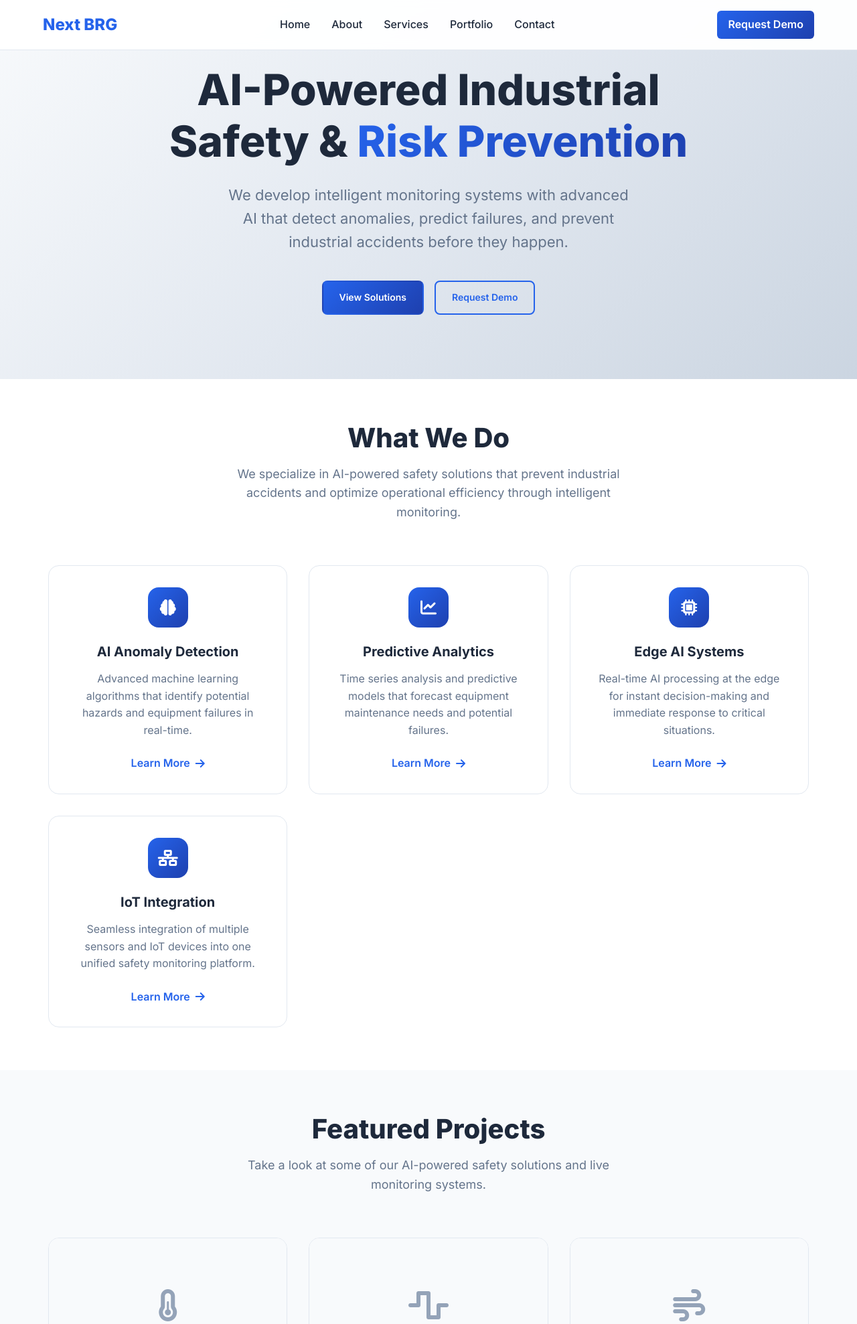
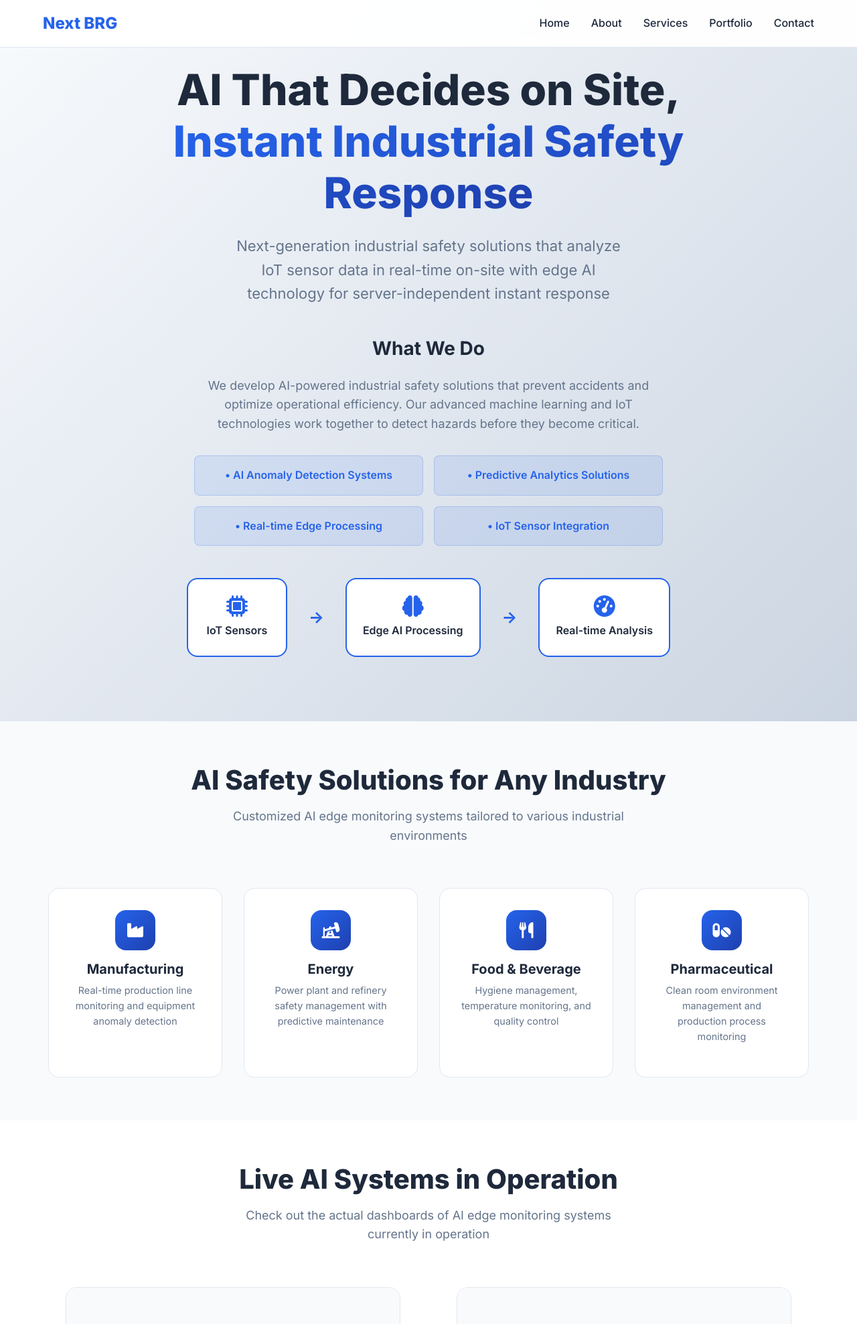
Before and after one commit to superhyuk/home2, a Flask app: page / in a window 1280 px wide. Shown: the top 1977 px of the page at 67% size. Run offline with Flask 3, Linux system fonts and the light colour scheme.

Commit message:
250803 fix

```diff
--- a/static/css/style.css
+++ b/static/css/style.css
@@ -169,20 +169,7 @@ p {
     width: 100%;
 }
 
-.nav-cta {
-    background: var(--gradient-primary);
-    color: white;
-    padding: 0.5rem 1rem;
-    border-radius: 0.375rem;
-    text-decoration: none;
-    font-weight: 600;
-    transition: all 0.3s ease;
-}
 
-.nav-cta:hover {
-    transform: translateY(-1px);
-    box-shadow: var(--shadow-md);
-}
 
 .nav-toggle {
     display: none;
@@ -277,11 +264,168 @@ p {
     margin-bottom: 2.5rem;
 }
 
+.what-we-do-content {
+    margin: 3rem 0;
+    max-width: 700px;
+    margin-left: auto;
+    margin-right: auto;
+}
+
+.what-we-do-content h3 {
+    font-size: 1.75rem;
+    font-weight: 700;
+    margin-bottom: 1.5rem;
+    color: var(--text-dark);
+    text-align: center;
+}
+
+.hero-description {
+    font-size: 1.125rem;
+    color: var(--text-light);
+    margin-bottom: 2rem;
+    line-height: 1.6;
+    text-align: center;
+}
+
+.hero-features {
+    display: grid;
+    grid-template-columns: repeat(auto-fit, minmax(250px, 1fr));
+    gap: 1rem;
+    margin-bottom: 3rem;
+}
+
+.feature-item {
+    background: rgba(37, 99, 235, 0.1);
+    padding: 1rem;
+    border-radius: 0.5rem;
+    color: var(--primary-color);
+    font-weight: 600;
+    text-align: center;
+    border: 1px solid rgba(37, 99, 235, 0.2);
+}
+
+.technology-flow {
+    display: flex;
+    justify-content: center;
+    align-items: center;
+    gap: 2rem;
+    margin-top: 3rem;
+    flex-wrap: wrap;
+}
+
+.flow-item {
+    display: flex;
+    flex-direction: column;
+    align-items: center;
+    gap: 0.5rem;
+    padding: 1.5rem;
+    background: var(--bg-white);
+    border: 2px solid var(--primary-color);
+    border-radius: 1rem;
+    min-width: 150px;
+}
+
+.flow-item i {
+    font-size: 2rem;
+    color: var(--primary-color);
+}
+
+.flow-item span {
+    font-weight: 600;
+    color: var(--text-dark);
+    text-align: center;
+}
+
+.flow-arrow {
+    font-size: 1.5rem;
+    color: var(--primary-color);
+    font-weight: bold;
+}
+
+.industry-applications {
+    padding: 4rem 0;
+    background: var(--bg-light);
+}
+
+.industry-grid {
+    display: grid;
+    grid-template-columns: repeat(auto-fit, minmax(250px, 1fr));
+    gap: 2rem;
+}
+
+.industry-card {
+    background: var(--bg-white);
+    border: 1px solid var(--border-color);
+    border-radius: 1rem;
+    padding: 2rem;
+    text-align: center;
+    transition: all 0.3s ease;
+}
+
+.industry-card:hover {
+    transform: translateY(-5px);
+    box-shadow: var(--shadow-lg);
+    border-color: var(--primary-color);
+}
+
+.industry-icon {
+    width: 60px;
+    height: 60px;
+    background: var(--gradient-primary);
+    border-radius: 1rem;
+    display: flex;
+    align-items: center;
+    justify-content: center;
+    margin: 0 auto 1rem;
+    color: white;
+    font-size: 1.5rem;
+}
+
+.industry-card h3 {
+    font-size: 1.25rem;
+    font-weight: 700;
+    margin-bottom: 0.5rem;
+    color: var(--text-dark);
+}
+
+.industry-card p {
+    color: var(--text-light);
+    font-size: 0.9rem;
+}
+
 .hero-buttons {
     display: flex;
     justify-content: center;
     gap: 1rem;
     flex-wrap: wrap;
+}
+
+.demo-status {
+    position: absolute;
+    top: 1rem;
+    right: 1rem;
+    display: flex;
+    align-items: center;
+    gap: 0.5rem;
+    background: rgba(16, 185, 129, 0.9);
+    color: white;
+    padding: 0.25rem 0.75rem;
+    border-radius: 1rem;
+    font-size: 0.75rem;
+    font-weight: 600;
+}
+
+.status-dot {
+    width: 8px;
+    height: 8px;
+    background: white;
+    border-radius: 50%;
+    animation: pulse 2s infinite;
+}
+
+@keyframes pulse {
+    0%, 100% { opacity: 1; }
+    50% { opacity: 0.5; }
 }
 
 
@@ -328,10 +472,6 @@ p {
 }
 
 /* Services Section */
-.services-preview {
-    padding: 4rem 0;
-    background: var(--bg-white);
-}
 
 .services-grid {
     display: grid;
@@ -414,7 +554,7 @@ p {
 /* Portfolio Section */
 .portfolio-preview {
     padding: 4rem 0;
-    background: var(--bg-light);
+    background: var(--bg-white);
 }
 
 .portfolio-section {
@@ -454,8 +594,14 @@ p {
 
 .portfolio-grid {
     display: grid;
-    grid-template-columns: repeat(auto-fit, minmax(350px, 1fr));
+    grid-template-columns: repeat(auto-fit, minmax(400px, 1fr));
     gap: 2rem;
+    justify-content: center;
+}
+
+.portfolio-grid .portfolio-card {
+    max-width: 500px;
+    margin: 0 auto;
 }
 
 .portfolio-item {
@@ -856,6 +1002,27 @@ p {
         flex-direction: row;
     }
 
+    .technology-flow {
+        flex-direction: column;
+        gap: 1rem;
+    }
+
+    .flow-arrow {
+        transform: rotate(90deg);
+    }
+
+    .hero-features {
+        grid-template-columns: 1fr;
+    }
+
+    .industry-grid {
+        grid-template-columns: repeat(auto-fit, minmax(200px, 1fr));
+    }
+
+    .portfolio-grid {
+        grid-template-columns: 1fr;
+    }
+
     .section-title {
         font-size: 2rem;
     }
--- a/templates/base.html
+++ b/templates/base.html
@@ -36,8 +36,6 @@
                 <span class="bar"></span>
                 <span class="bar"></span>
             </div>
-
-            <a href="{{ url_for('contact') }}" class="nav-cta">Request Demo</a>
         </div>
     </nav>
 
--- a/templates/index.html
+++ b/templates/index.html
@@ -8,79 +8,103 @@
     <div class="container">
         <div class="hero-content-center">
             <h1 class="hero-title">
-                AI-Powered Industrial Safety &
-                <span class="text-gradient">Risk Prevention</span>
+                AI That Decides on Site,
+                <span class="text-gradient">Instant Industrial Safety Response</span>
             </h1>
             <p class="hero-subtitle">
-                We develop intelligent monitoring systems with advanced AI that detect anomalies,
-                predict failures, and prevent industrial accidents before they happen.
+                Next-generation industrial safety solutions that analyze IoT sensor data
+                in real-time on-site with edge AI technology for server-independent instant response
             </p>
-            <div class="hero-buttons">
-                <a href="{{ url_for('portfolio') }}" class="btn btn-primary">View Solutions</a>
-                <a href="{{ url_for('contact') }}" class="btn btn-secondary">Request Demo</a>
+
+            <div class="what-we-do-content">
+                <h3>What We Do</h3>
+                <p class="hero-description">
+                    We develop AI-powered industrial safety solutions that prevent accidents
+                    and optimize operational efficiency. Our advanced machine learning and IoT
+                    technologies work together to detect hazards before they become critical.
+                </p>
+
+                <div class="hero-features">
+                    <div class="feature-item">• AI Anomaly Detection Systems</div>
+                    <div class="feature-item">• Predictive Analytics Solutions</div>
+                    <div class="feature-item">• Real-time Edge Processing</div>
+                    <div class="feature-item">• IoT Sensor Integration</div>
+                </div>
+            </div>
+
+            <div class="technology-flow">
+                <div class="flow-item">
+                    <i class="fas fa-microchip"></i>
+                    <span>IoT Sensors</span>
+                </div>
+                <div class="flow-arrow">→</div>
+                <div class="flow-item">
+                    <i class="fas fa-brain"></i>
+                    <span>Edge AI Processing</span>
+                </div>
+                <div class="flow-arrow">→</div>
+                <div class="flow-item">
+                    <i class="fas fa-tachometer-alt"></i>
+                    <span>Real-time Analysis</span>
+                </div>
             </div>
         </div>
     </div>
 </section>
 
-<!-- Services Preview Section -->
-<section class="services-preview">
+<!-- Universal Applications Section -->
+<section class="industry-applications">
     <div class="container">
         <div class="section-header">
-            <h2 class="section-title">What We Do</h2>
+            <h2 class="section-title">AI Safety Solutions for Any Industry</h2>
             <p class="section-subtitle">
-                We specialize in AI-powered safety solutions that prevent industrial accidents
-                and optimize operational efficiency through intelligent monitoring.
+                Customized AI edge monitoring systems tailored to various industrial environments
             </p>
         </div>
 
-        <div class="services-grid">
-            <div class="service-card">
-                <div class="service-icon">
-                    <i class="fas fa-brain"></i>
+        <div class="industry-grid">
+            <div class="industry-card">
+                <div class="industry-icon">
+                    <i class="fas fa-industry"></i>
                 </div>
-                <h3>AI Anomaly Detection</h3>
-                <p>Advanced machine learning algorithms that identify potential hazards and equipment failures in real-time.</p>
-                <a href="{{ url_for('services') }}" class="service-link">Learn More <i class="fas fa-arrow-right"></i></a>
+                <h3>Manufacturing</h3>
+                <p>Real-time production line monitoring and equipment anomaly detection</p>
             </div>
 
-            <div class="service-card">
-                <div class="service-icon">
-                    <i class="fas fa-chart-line"></i>
+            <div class="industry-card">
+                <div class="industry-icon">
+                    <i class="fas fa-oil-well"></i>
                 </div>
-                <h3>Predictive Analytics</h3>
-                <p>Time series analysis and predictive models that forecast equipment maintenance needs and potential failures.</p>
-                <a href="{{ url_for('services') }}" class="service-link">Learn More <i class="fas fa-arrow-right"></i></a>
+                <h3>Energy</h3>
+                <p>Power plant and refinery safety management with predictive maintenance</p>
             </div>
 
-            <div class="service-card">
-                <div class="service-icon">
-                    <i class="fas fa-microchip"></i>
+            <div class="industry-card">
+                <div class="industry-icon">
+                    <i class="fas fa-utensils"></i>
                 </div>
-                <h3>Edge AI Systems</h3>
-                <p>Real-time AI processing at the edge for instant decision-making and immediate response to critical situations.</p>
-                <a href="{{ url_for('services') }}" class="service-link">Learn More <i class="fas fa-arrow-right"></i></a>
+                <h3>Food & Beverage</h3>
+                <p>Hygiene management, temperature monitoring, and quality control</p>
             </div>
 
-            <div class="service-card">
-                <div class="service-icon">
-                    <i class="fas fa-network-wired"></i>
+            <div class="industry-card">
+                <div class="industry-icon">
+                    <i class="fas fa-pills"></i>
                 </div>
-                <h3>IoT Integration</h3>
-                <p>Seamless integration of multiple sensors and IoT devices into one unified safety monitoring platform.</p>
-                <a href="{{ url_for('services') }}" class="service-link">Learn More <i class="fas fa-arrow-right"></i></a>
+                <h3>Pharmaceutical</h3>
+                <p>Clean room environment management and production process monitoring</p>
             </div>
         </div>
     </div>
 </section>
 
-<!-- Portfolio Preview Section -->
+<!-- Demo Portfolio Section -->
 <section class="portfolio-preview">
     <div class="container">
         <div class="section-header">
-            <h2 class="section-title">Featured Projects</h2>
+            <h2 class="section-title">Live AI Systems in Operation</h2>
             <p class="section-subtitle">
-                Take a look at some of our AI-powered safety solutions and live monitoring systems.
+                Check out the actual dashboards of AI edge monitoring systems currently in operation
             </p>
         </div>
 
@@ -88,20 +112,20 @@
             <div class="portfolio-card">
                 <div class="portfolio-image">
                     <div class="portfolio-placeholder">
+
                         <i class="fas fa-thermometer-half"></i>
                     </div>
                     <div class="portfolio-overlay">
-                        <a href="https://demo1.example.com" target="_blank" class="portfolio-btn">Live Demo</a>
-                        <a href="{{ url_for('portfolio') }}" class="portfolio-btn portfolio-btn-secondary">Details</a>
+                        <a href="" target="_blank" class="portfolio-btn">Live Demo</a>
                     </div>
                 </div>
                 <div class="portfolio-content">
-                    <h3>AI Temperature Monitoring</h3>
-                    <p>Intelligent thermal management system with predictive analysis for critical industrial processes.</p>
+                    <h3>Smart Temperature Monitoring</h3>
+                    <p>Edge system that pre-detects temperature anomalies in manufacturing processes through real-time AI analysis</p>
                     <div class="portfolio-tech">
                         <span class="tech-tag">Edge AI</span>
                         <span class="tech-tag">IoT Sensors</span>
-                        <span class="tech-tag">AI/ML</span>
+                        <span class="tech-tag">Real-time</span>
                     </div>
                 </div>
             </div>
@@ -109,41 +133,20 @@
             <div class="portfolio-card">
                 <div class="portfolio-image">
                     <div class="portfolio-placeholder">
+
                         <i class="fas fa-wave-square"></i>
                     </div>
                     <div class="portfolio-overlay">
-                        <a href="https://demo2.example.com" target="_blank" class="portfolio-btn">Live Demo</a>
-                        <a href="{{ url_for('portfolio') }}" class="portfolio-btn portfolio-btn-secondary">Details</a>
+                        <a href="https:/nblbeta.site" target="_blank" class="portfolio-btn">Live Demo</a>
                     </div>
                 </div>
                 <div class="portfolio-content">
-                    <h3>Vibration Analysis AI</h3>
-                    <p>Real-time vibration monitoring with AI-powered anomaly detection for rotating machinery.</p>
+                    <h3>Vibration Analysis AI Dashboard</h3>
+                    <p>Real-time system where AI learns vibration patterns of rotating equipment to predict failures</p>
                     <div class="portfolio-tech">
                         <span class="tech-tag">Time Series</span>
-                        <span class="tech-tag">ML Models</span>
-                        <span class="tech-tag">Real-time AI</span>
-                    </div>
-                </div>
-            </div>
-
-            <div class="portfolio-card">
-                <div class="portfolio-image">
-                    <div class="portfolio-placeholder">
-                        <i class="fas fa-wind"></i>
-                    </div>
-                    <div class="portfolio-overlay">
-                        <a href="https://demo3.example.com" target="_blank" class="portfolio-btn">Live Demo</a>
-                        <a href="{{ url_for('portfolio') }}" class="portfolio-btn portfolio-btn-secondary">Details</a>
-                    </div>
-                </div>
-                <div class="portfolio-content">
-                    <h3>Smart Gas Detection</h3>
-                    <p>AI-enhanced gas monitoring system with automatic alerts and predictive maintenance scheduling.</p>
-                    <div class="portfolio-tech">
-                        <span class="tech-tag">Gas Sensors</span>
-                        <span class="tech-tag">AI Alerts</span>
-                        <span class="tech-tag">Cloud AI</span>
+                        <span class="tech-tag">Predictive</span>
+                        <span class="tech-tag">Edge Processing</span>
                     </div>
                 </div>
             </div>
```
